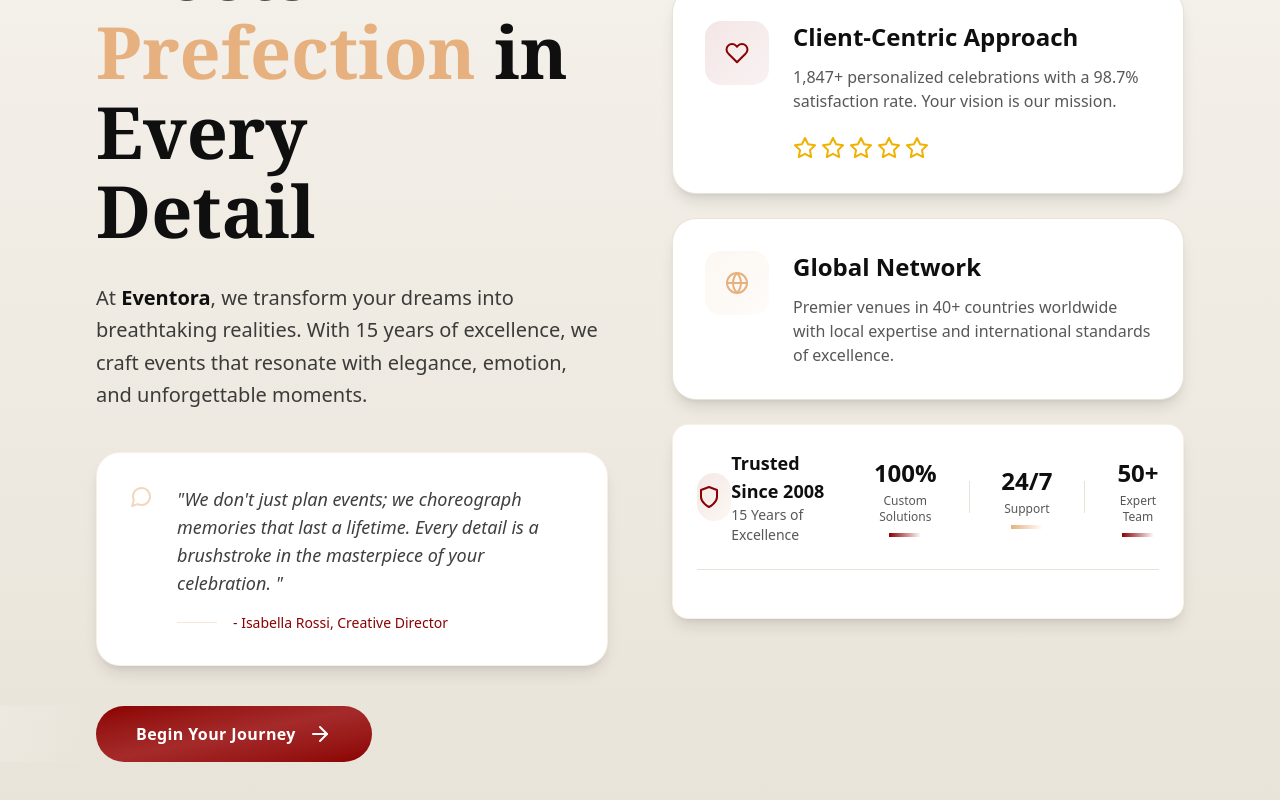
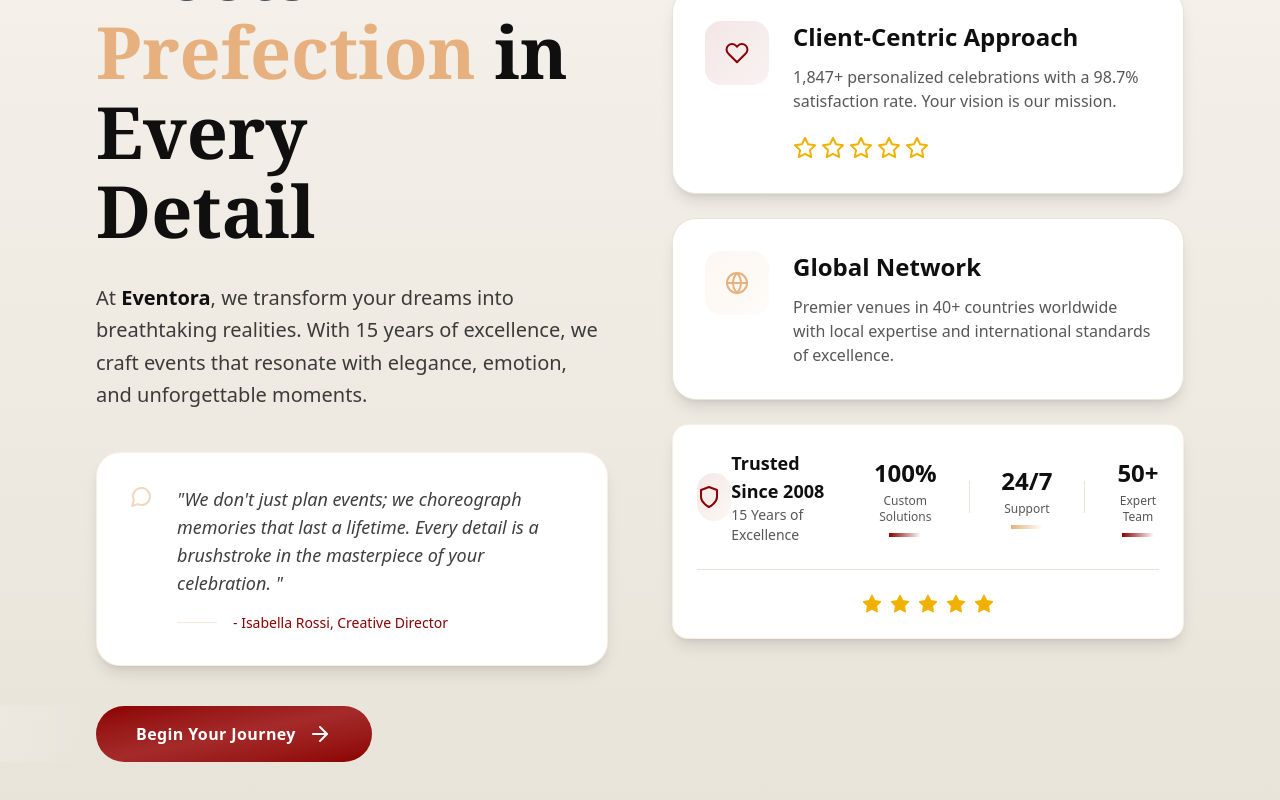
Before and after one commit to yashodha-gunawardana/RAD-coursework-FE, a React (Vite) app: page / in a window 1280 px wide. Shown: the part 1114-1914 px from the top of the page. Built offline with nearby package versions, Linux system fonts and the light colour scheme.

Commit message:
5-star rating display

```diff
--- a/src/pages/LandingPage.tsx
+++ b/src/pages/LandingPage.tsx
@@ -510,6 +510,11 @@ export default function LandingPage() {
                                 <div className="mt-6 pt-6 border-t border-[#E8E3D8]">
                                     <div className="flex flex-col sm:flex-row items-center justify-center gap-4">
 
+                                        <div className="flex items-center gap-2">
+                                            {[...Array(5)].map((_, i) => (
+                                                <Star key={i} className="w-5 h-5 text-yellow-500 fill-current" />
+                                            ))}
+                                        </div>
                                     </div>
                                 </div>
                             </div>
```
